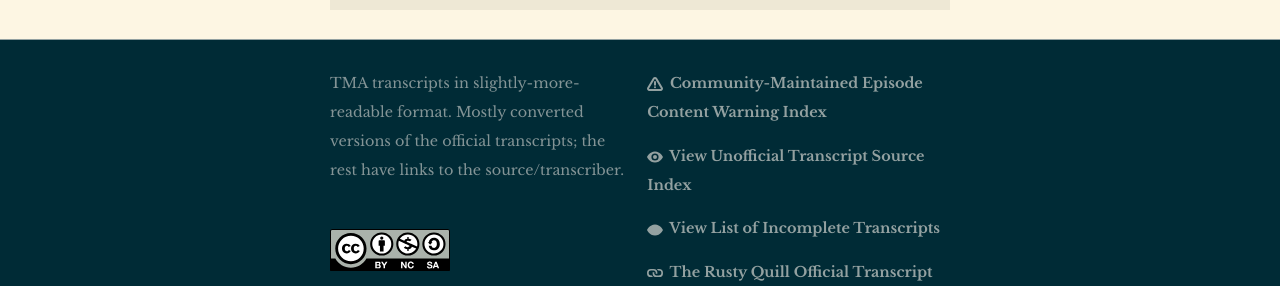
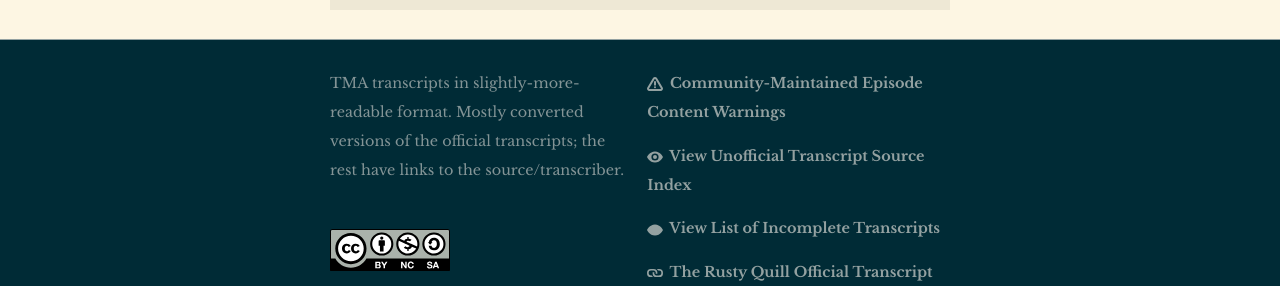
Before and after one commit to Snarp/magnus_archives_transcripts, a Jekyll site: the page built from index.html, in a window 1280 px wide and 900 px high, scrolled down 6640 px. Shown: the part 394-680 px from the top of the window. Built offline with Jekyll 4.4.1, drawn with Linux system fonts in a browser that asks for light colours; some web fonts are replaced.

```diff
--- a/_includes/footer.html
+++ b/_includes/footer.html
@@ -9,7 +9,7 @@
 				</p>
 			</div>
 			<div class="footer-col footer-col-2">
-				<p><a href="https://docs.google.com/document/d/1KLuJa1AaT8m5rzBOvvtzeEWT9piQ715bss4hkbLBXmA/edit"><span class="icon icon--alert">{% include icon-alert.svg %}</span> Community-Maintained Episode Content Warning Index</a></p>
+				<p><a href="https://docs.google.com/document/d/1KLuJa1AaT8m5rzBOvvtzeEWT9piQ715bss4hkbLBXmA/edit"><span class="icon icon--alert">{% include icon-alert.svg %}</span> Community-Maintained Episode Content Warnings</a></p>
 
 				<p><a href="{{ site.baseurl }}/sources.html"><span class="icon icon--eye">{% include icon-eye.svg %}</span> View Unofficial Transcript Source Index</a></p>
 
```
